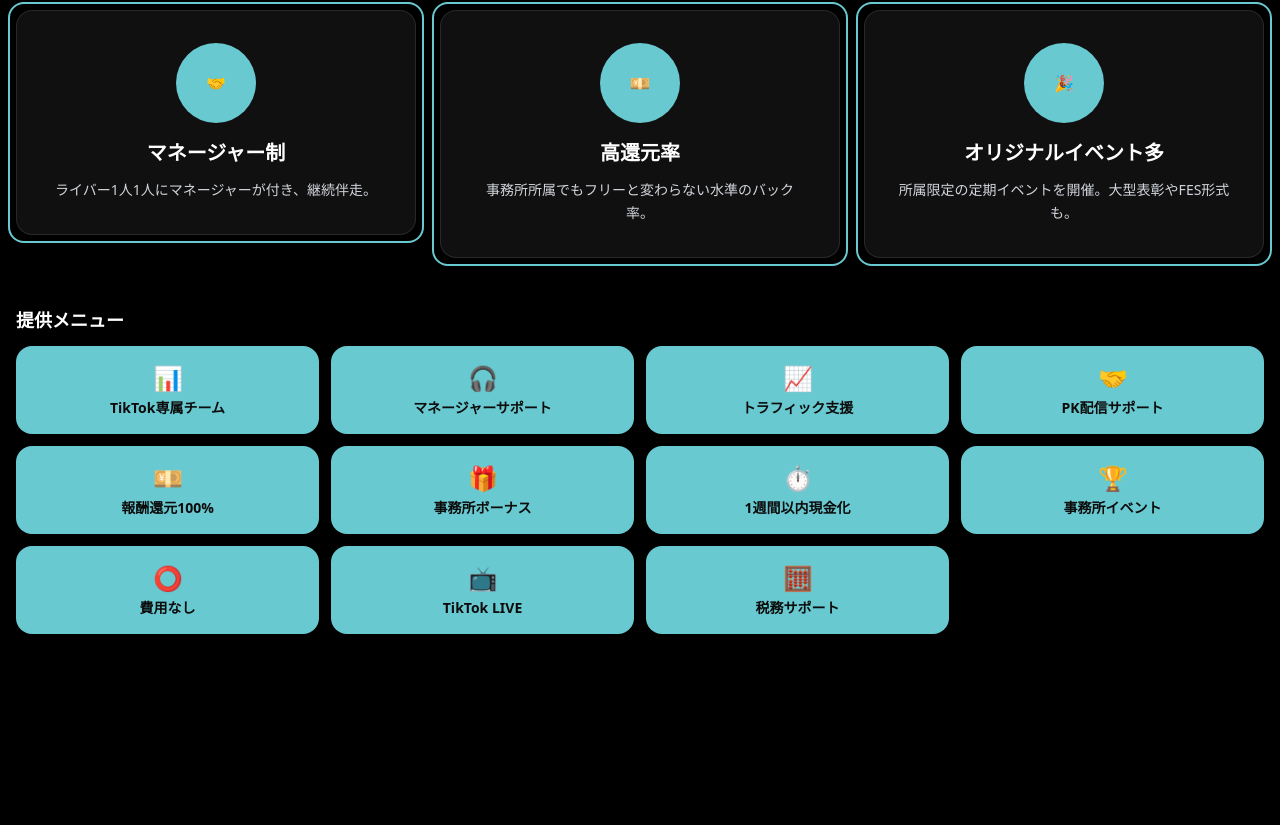
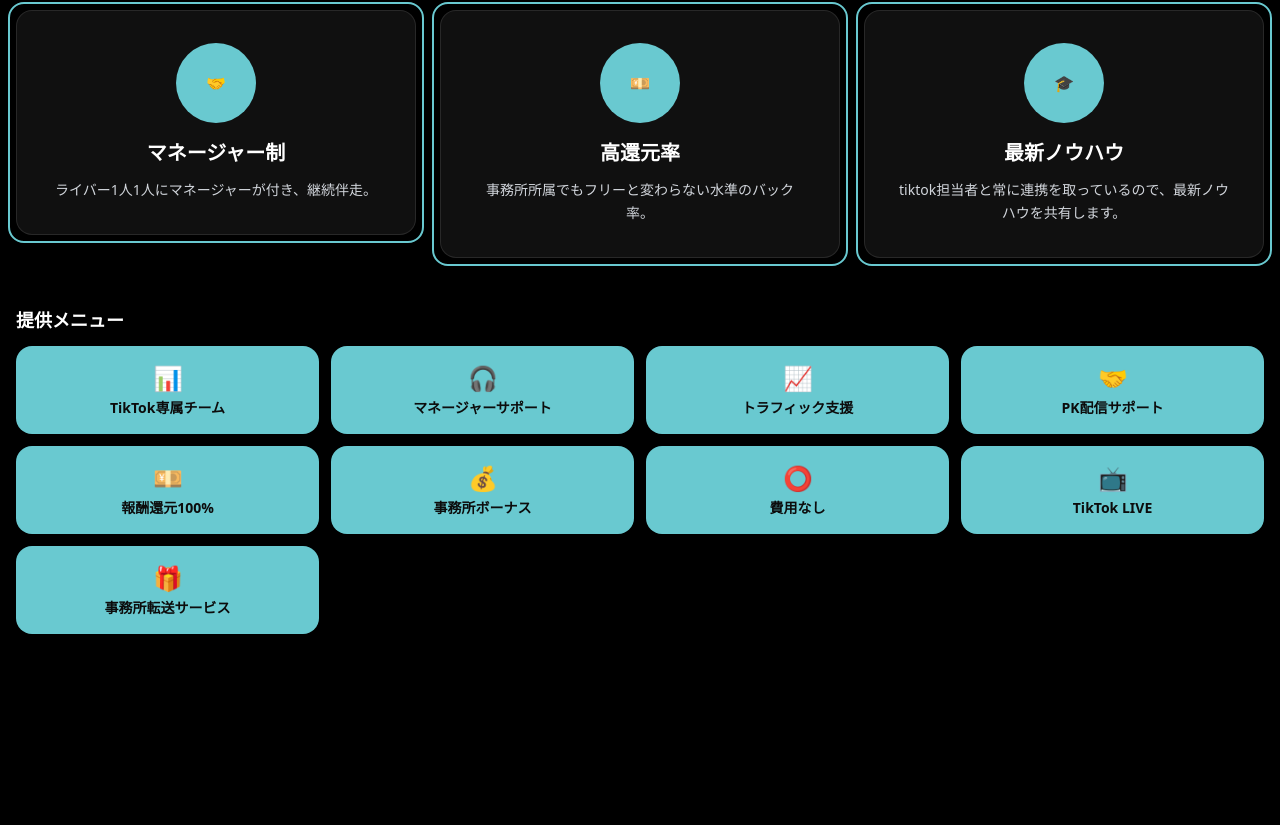
Before and after one commit to yuta3rwqe/react, a React (Vite) app: page / in a window 1280 px wide. Shown: the part 3147-3972 px from the top of the page. Built offline with nearby package versions, Linux system fonts and the light colour scheme.

Commit message:
Update App.jsx

```diff
--- a/src/App.jsx
+++ b/src/App.jsx
@@ -65,12 +65,10 @@ const BENEFITS = [
   { title: "トラフィック支援", icon: "📈" },
   { title: "PK配信サポート", icon: "🤝" },
   { title: "報酬還元100%", icon: "💴" },
-  { title: "事務所ボーナス", icon: "🎁" },
-  { title: "1週間以内現金化", icon: "⏱️" },
-  { title: "事務所イベント", icon: "🏆" },
+  { title: "事務所ボーナス", icon: "💰" },
   { title: "費用なし", icon: "⭕" },
   { title: "TikTok LIVE", icon: "📺" },
-  { title: "税務サポート", icon: "🧮" },
+  { title: "事務所転送サービス", icon: "🎁" },
 ];
 
 const COMMERCE_POINTS = [
@@ -620,7 +618,7 @@ function Support() {
   const FEATURE_CARDS = [
     { title: "マネージャー制", body: "ライバー1人1人にマネージャーが付き、継続伴走。", emoji: "🤝" },
     { title: "高還元率", body: "事務所所属でもフリーと変わらない水準のバック率。", emoji: "💴" },
-    { title: "オリジナルイベント多", body: "所属限定の定期イベントを開催。大型表彰やFES形式も。", emoji: "🎉" },
+    { title: "最新ノウハウ", body: "tiktok担当者と常に連携を取っているので、最新ノウハウを共有します。", emoji: "🎓" },
   ];
 
   return (
```
